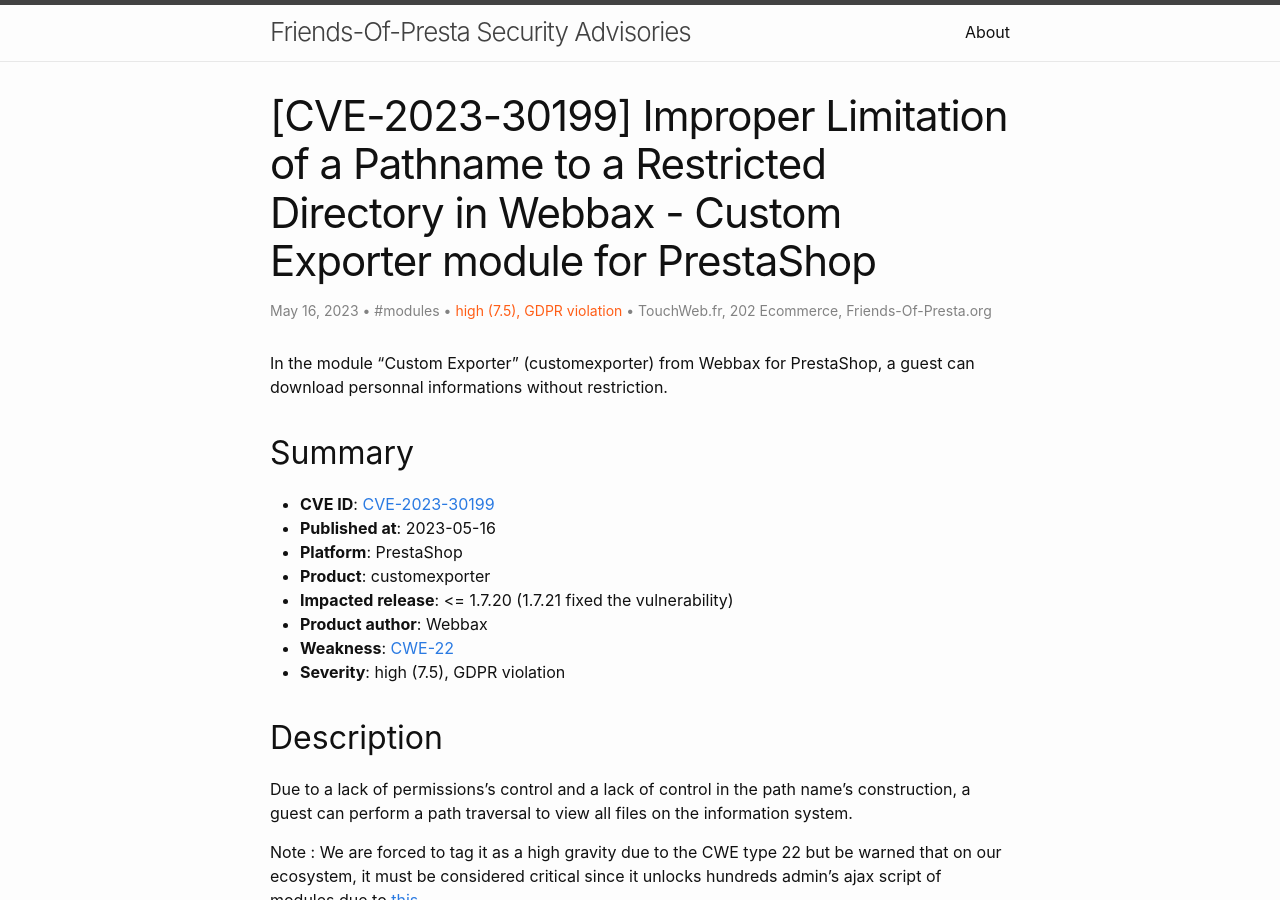
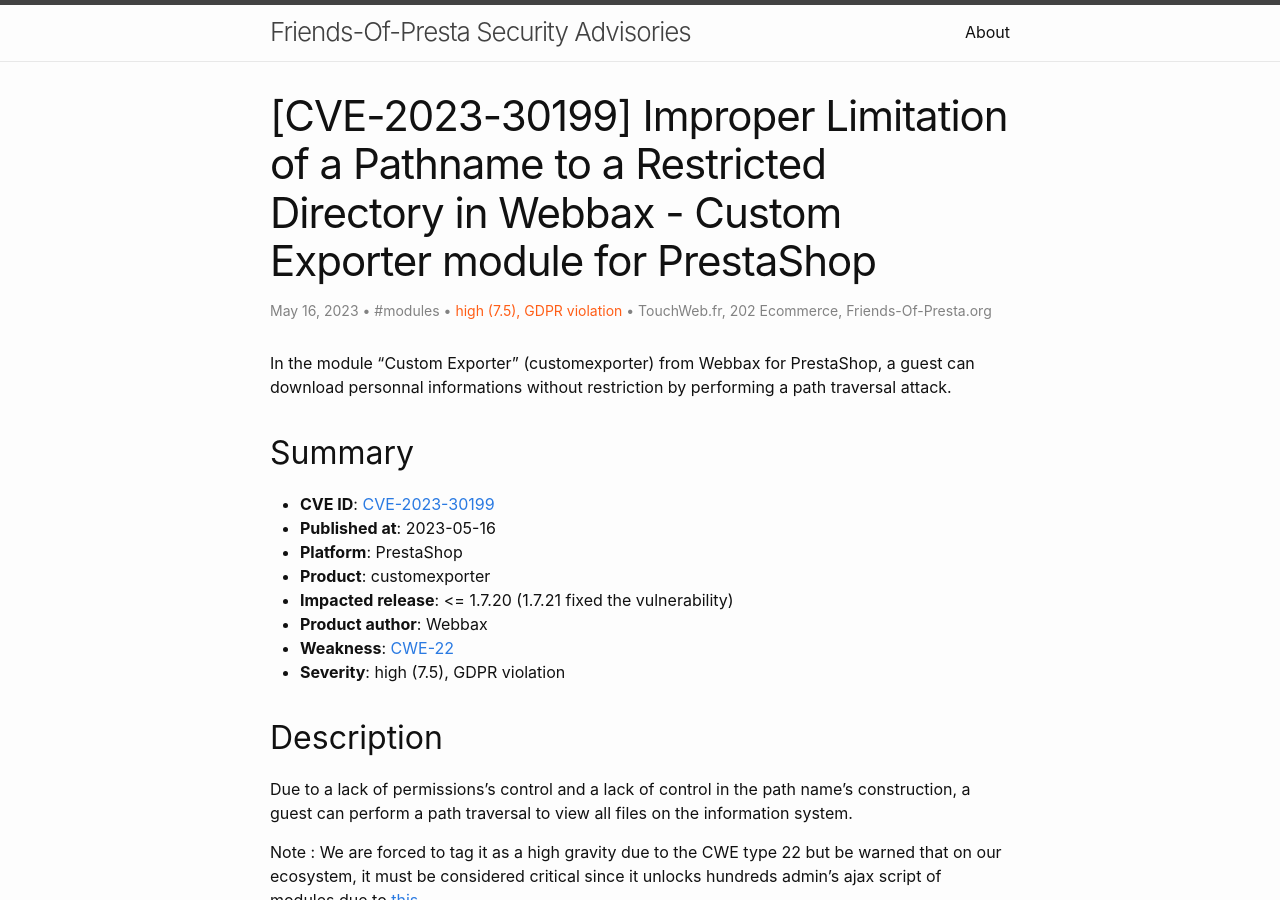
Before and after one commit to friends-of-presta/security-advisories, a Jekyll site: the page built from _posts/2023-05-16-customexporter.md, in a window 1280 px wide and 900 px high. Built offline with Jekyll 4.4.1, drawn with Linux system fonts in a browser that asks for light colours.

Commit message:
Update 2023-05-16-customexporter.md

```diff
--- a/_posts/2023-05-16-customexporter.md
+++ b/_posts/2023-05-16-customexporter.md
@@ -10,7 +10,7 @@ meta: "CVE,PrestaShop,customexporter"
 severity: "high (7.5), GDPR violation"
 ---
 
-In the module "Custom Exporter" (customexporter) from Webbax for PrestaShop, a guest can download personnal informations without restriction.
+In the module "Custom Exporter" (customexporter) from Webbax for PrestaShop, a guest can download personnal informations without restriction by performing a path traversal attack.
 
 ## Summary
 
```
